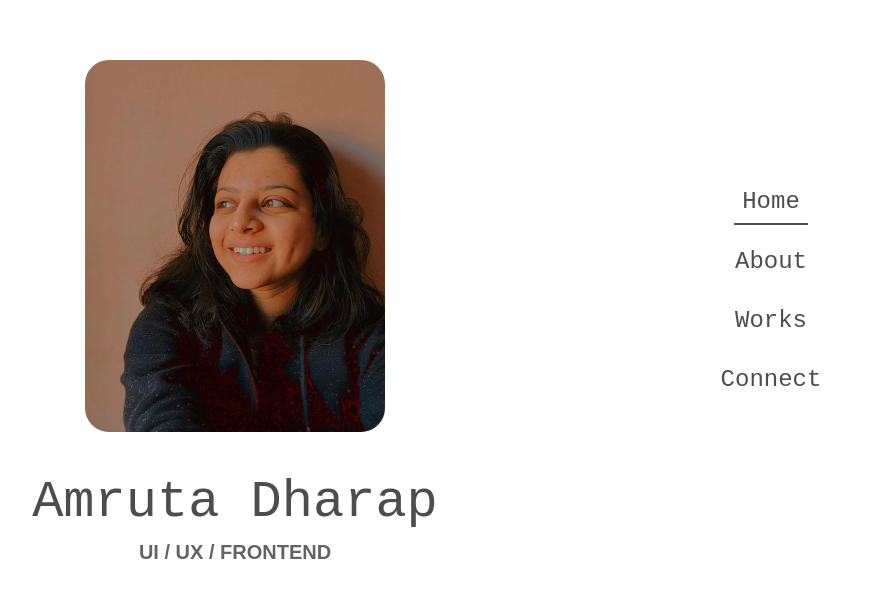
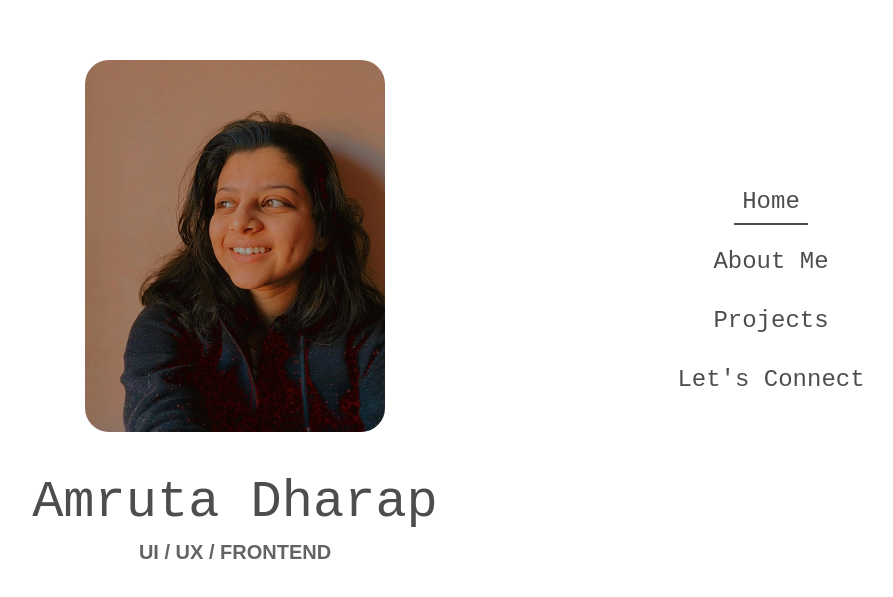
Before and after one commit to Amruta0103/mydevportfolio, a React (Create React App) app: page / in a window 1280 px wide. Shown: the part 109-706 px from the top of the page, without its empty margins (265-1158 px from the left). Built offline with nearby package versions, Linux system fonts and the light colour scheme.

Commit message:
Update:
-> Changed menu option text values

```diff
--- a/src/App.tsx
+++ b/src/App.tsx
@@ -114,9 +114,9 @@ function App() {
         </div>
         <ul className="flex flex-row sm:flex-col p-4 gap-2 sm:gap-4 justify-center items-center font-fontJetMono w-full sm:w-1/5 bg-white bottom-0">
           <button onClick={()=> setTab('Home')} className={`${tab === 'Home' ? 'border-b-2 border-greyBlack': 'border-b border-transparent'} cursor-pointer w-fit list-none p-1 sm:p-2`}><h4>Home</h4></button>
-          <button onClick={()=> setTab('About')} className={`${tab === 'About' ? 'border-b-2 border-greyBlack': 'border-b border-transparent'} cursor-pointer w-fit list-none p-1 sm:p-2`}><h4>About</h4></button>
-          <button onClick={()=> setTab('Works')} className={`${tab === 'Works' ? 'border-b-2 border-greyBlack': 'border-b border-transparent'} cursor-pointer w-fit list-none p-1 sm:p-2`}><h4>Works</h4></button>
-          <button onClick={()=> setTab('Connect')} className={`${tab === 'Connect' ? 'border-b-2 border-greyBlack': 'border-b border-transparent'} cursor-pointer w-fit list-none p-1 sm:p-2`}><h4>Connect</h4></button>
+          <button onClick={()=> setTab('About')} className={`${tab === 'About' ? 'border-b-2 border-greyBlack': 'border-b border-transparent'} cursor-pointer w-fit list-none p-1 sm:p-2`}><h4>About Me</h4></button>
+          <button onClick={()=> setTab('Works')} className={`${tab === 'Works' ? 'border-b-2 border-greyBlack': 'border-b border-transparent'} cursor-pointer w-fit list-none p-1 sm:p-2`}><h4>Projects</h4></button>
+          <button onClick={()=> setTab('Connect')} className={`${tab === 'Connect' ? 'border-b-2 border-greyBlack': 'border-b border-transparent'} cursor-pointer w-fit list-none p-1 sm:p-2`}><h4>Let's Connect</h4></button>
         </ul>
       </div>
     </div>
```
